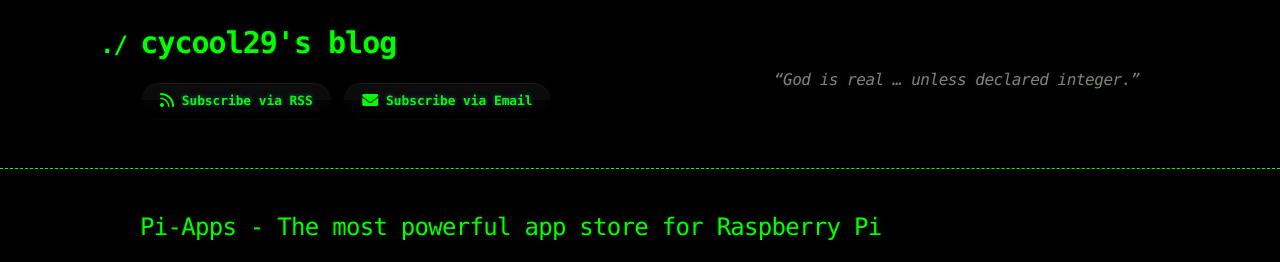
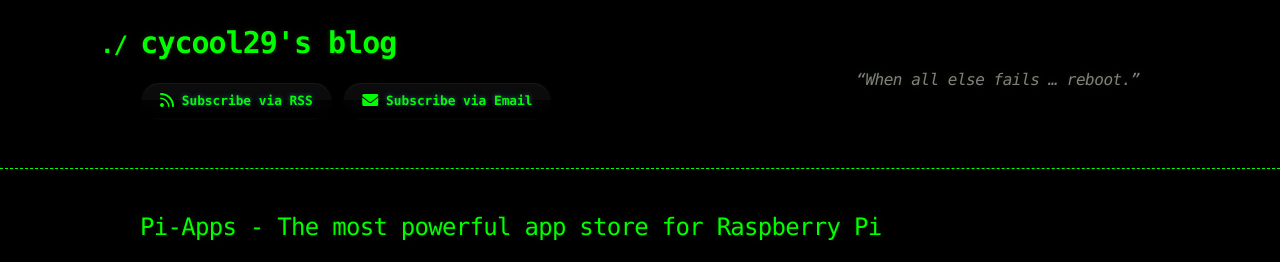
Before and after one commit to cycool29/cycool29.github.io, a Jekyll site: the page built from index.md, in a window 1280 px wide and 900 px high. Shown: the top 262 px of the window. Built offline with Jekyll 4.4.1, drawn with Linux system fonts in a browser that asks for light colours; a style sheet for code colours, icons or effects is not loaded.

Commit message:
Update quotes

```diff
--- a/_config.yml
+++ b/_config.yml
@@ -1,6 +1,6 @@
 title: cycool29's blog
 comments: Comments
-description: "“God is real … unless declared integer.” "
+description: "“When all else fails … reboot.” "
 remote_theme: jekyll-theme-hacker
 author: cycool29
 github:
```
